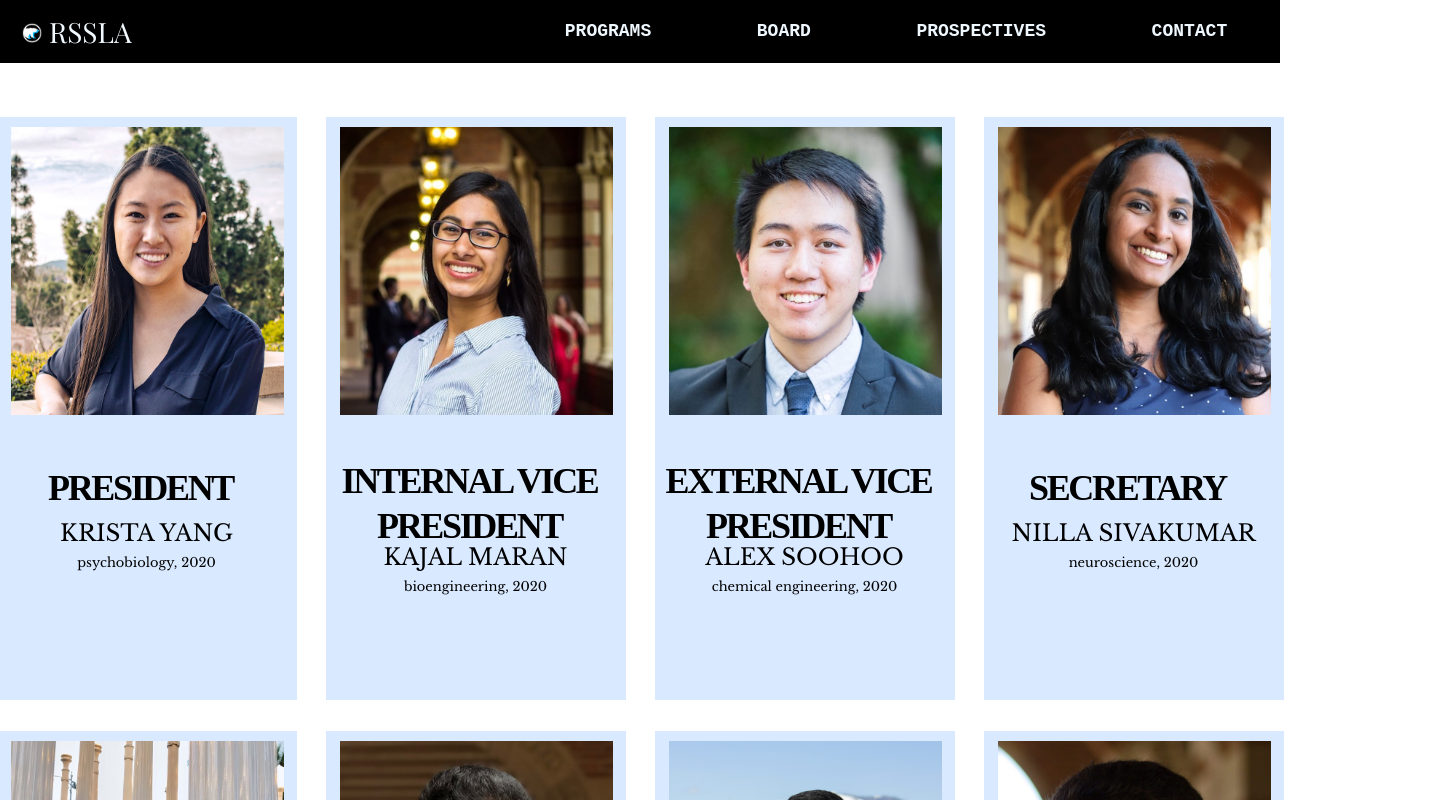
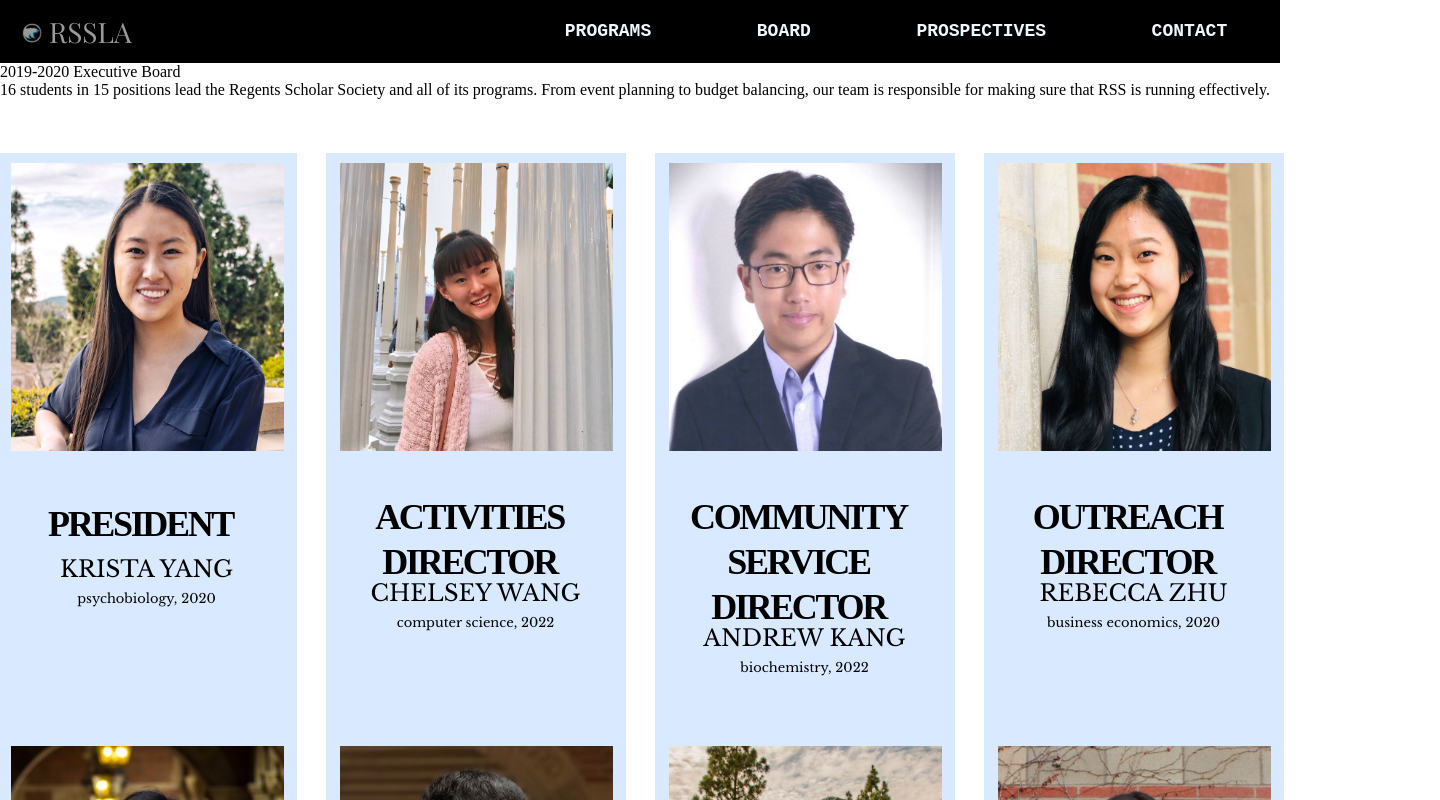
Before and after one commit to james-y-yoon/rssla, a React (Create React App) app: page /board in a window 1280 px wide. Shown: the top 800 px of the page, 1440 px wide, since content can reach past the window. Built offline with nearby package versions, Linux system fonts and the light colour scheme; a web font is replaced by a local one.

Commit message:
new features and pictures

```diff
--- a/src/pages/Board.js
+++ b/src/pages/Board.js
@@ -1,5 +1,6 @@
 import React from 'react';
 import './Board.css';
+import Banner from "./pictures/board_bg1.png"
 import Aditya from './../eboard-pictures/aditya.jpg';
 import Alex from './../eboard-pictures/alex.jpg';
 import Andrew from './../eboard-pictures/andrew.jpg';
@@ -19,9 +20,13 @@ import Raymond from './../eboard-pictures/Raymond.jpeg';
 
 function Board(){
     return([
-      <div className="intro">Hi
-      </div>,
+      <div>
+        <div className="banner">
+          <p id="heading">2019-2020 Executive Board</p>
+          <p id="description">16 students in 15 positions lead the Regents Scholar Society and all of its programs. From event planning to budget balancing, our team is responsible for making sure that RSS is running effectively.</p>
+        </div>
         <div className="grid-container">
+          <div className="grid-row1">
             <div className="grid-item">
               <img src={Krista}/>
               <p className="title">PRESIDENT</p>
@@ -46,6 +51,8 @@ function Board(){
               <p className="name">NILLA SIVAKUMAR</p>
               <p className="major">neuroscience, 2020</p>
             </div>
+          </div>
+          <div className="grid-row2">
             <div className="grid-item">
               <img src={Chelsey}/>
               <p className="title">ACTIVITIES DIRECTOR</p>
@@ -70,6 +77,8 @@ function Board(){
               <p className="name">JAMES YOON</p>
               <p className="major">chemistry, 2022</p>
             </div>
+          </div>
+          <div className="grid-row3">
             <div className="grid-item">
               <img src={Andrew}/>
               <p className="title">COMMUNITY SERVICE DIRECTOR</p>
@@ -94,7 +103,10 @@ function Board(){
               <p className="name">MAGGIE BUI</p>
               <p className="major">mcbd, 2020</p>
             </div>
+          </div>
+          <div className="grid-row4">
             <div className="grid-item">
+              <img src={Becca}/>
               <p className="title">OUTREACH DIRECTOR</p>
               <p className="name">REBECCA ZHU</p>
               <p className="major">business economics, 2020</p>
@@ -118,6 +130,8 @@ function Board(){
               <p className="major">neuroscience, 2020</p>
             </div>
           </div>
+        </div>
+      </div>
     ]);
 }
 
```
Also changed, not shown: src/pages/pictures/board_bg1.png (added). Lines whose indentation alone changed are shown as unchanged.
